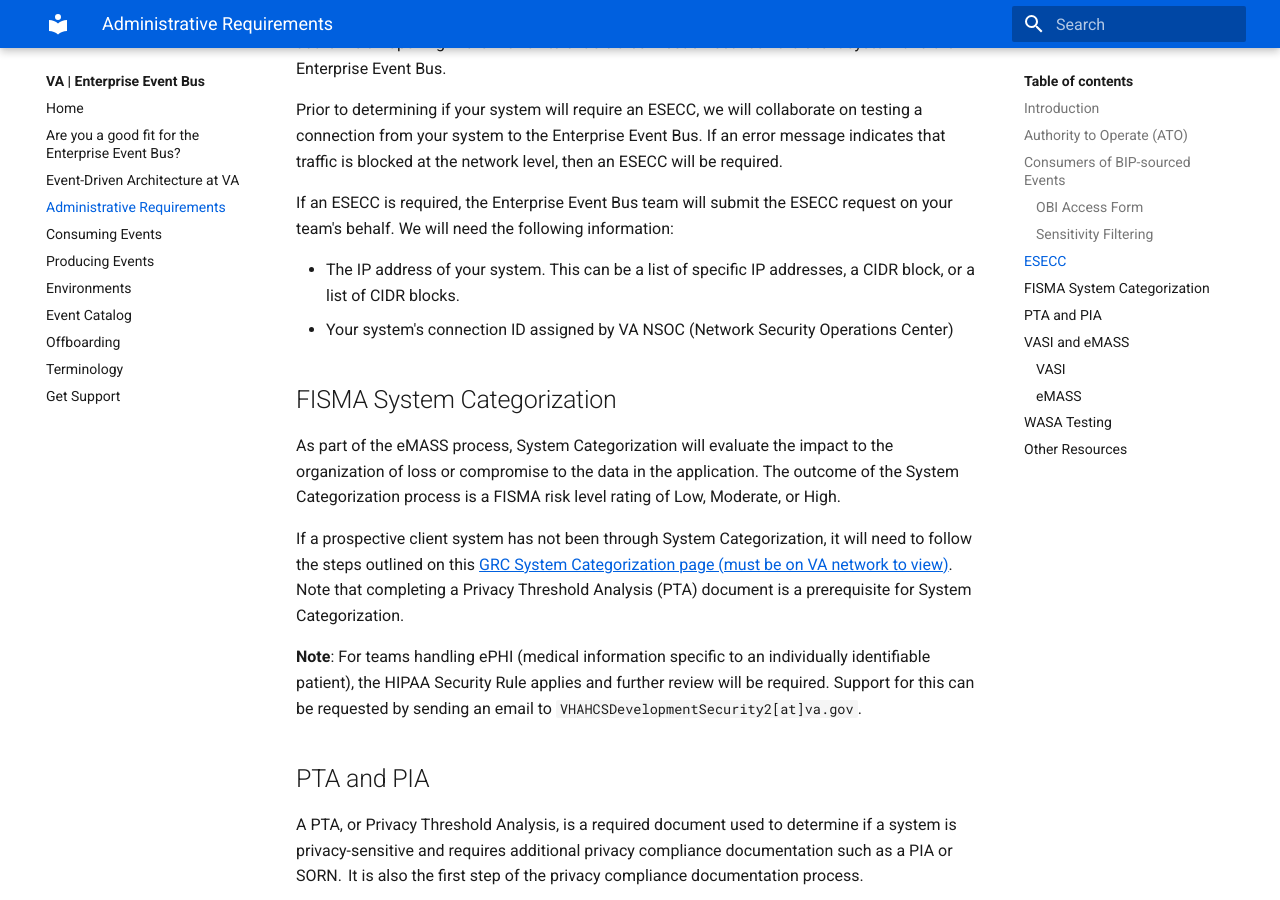
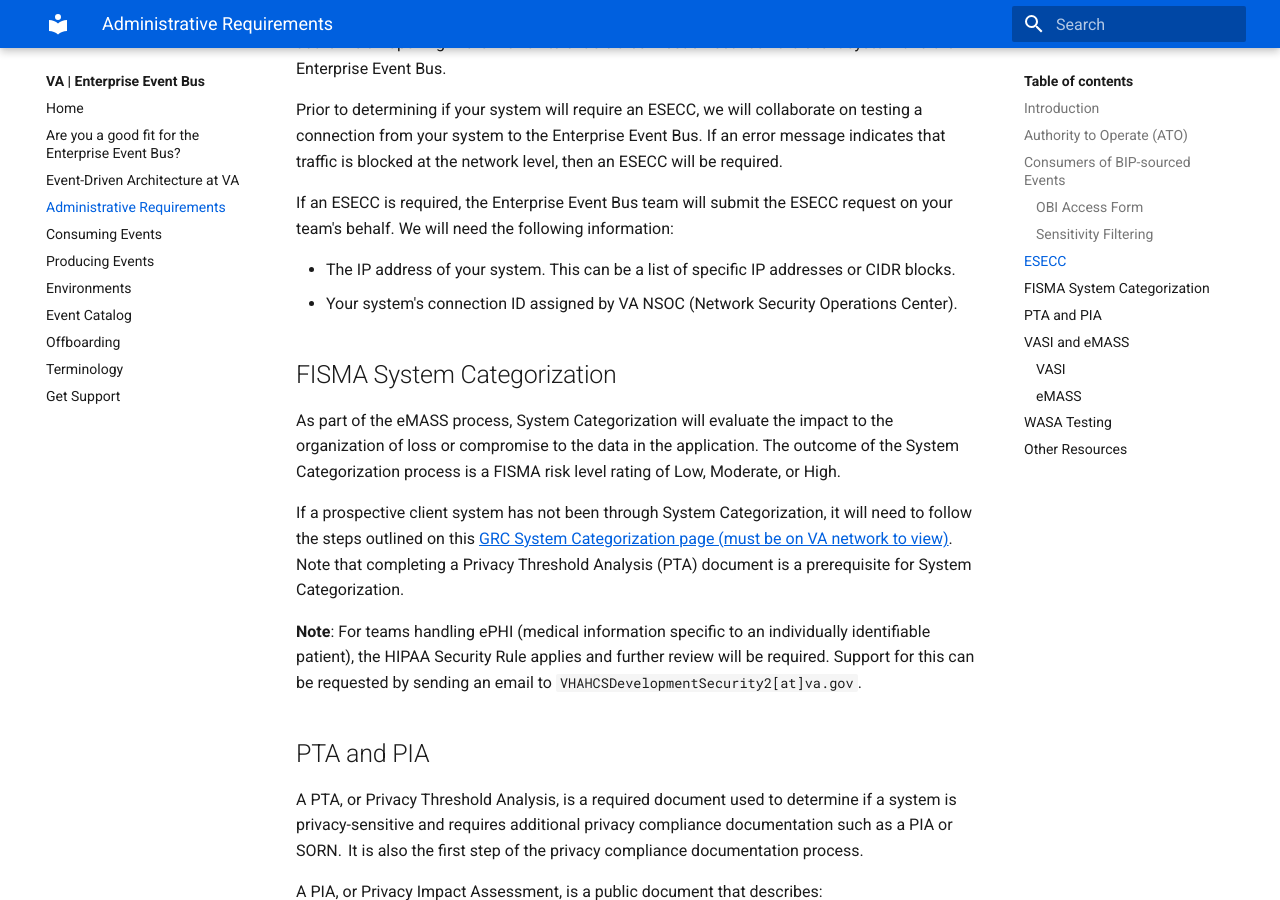
Before and after one commit to department-of-veterans-affairs/ves-event-bus-developer-portal, an MkDocs documentation site: the page built from docs/administrative-requirements.md, in a window 1280 px wide and 900 px high, scrolled down 2173 px. Built offline with MkDocs 1.6.1 and Material for MkDocs 9.7.7, drawn with Linux system fonts in a browser that asks for light colours.

Commit message:
3044 - update administrative requirements page

```diff
--- a/docs/administrative-requirements.md
+++ b/docs/administrative-requirements.md
@@ -67,8 +67,8 @@
 
 If an ESECC is required, the Enterprise Event Bus team will submit the ESECC request on your team's behalf. We will need the following information:
 
-* The IP address of your system. This can be a list of specific IP addresses, a CIDR block, or a list of CIDR blocks.
-* Your system's connection ID assigned by VA NSOC (Network Security Operations Center)
+* The IP address of your system. This can be a list of specific IP addresses or CIDR blocks.
+* Your system's connection ID assigned by VA NSOC (Network Security Operations Center).
 
 ## FISMA System Categorization
 
@@ -97,8 +97,8 @@
 Resources:
 
 * [Privacy Threshold Analysis (PTA) and Privacy Impact Assessment (PIA) Submittal Checklist and Process Overview (PDF file, must be on VA network to view)](https://dvagov.sharepoint.com/sites/OITPrivacyHub/PTA%20Training%20Resources/Forms/AllItems.aspx?id=%2Fsites%2FOITPrivacyHub%2FPTA%20Training%20Resources%2FPTA%20and%20PIA%20Submittal%20Checklist%20and%20Process%20Overview%2Epdf&parent=%2Fsites%2FOITPrivacyHub%2FPTA%20Training%20Resources&isSPOFile=1&OR=Teams%2DHL&CT=1709826099209&clickparams=eyJBcHBOYW1lIjoiVGVhbXMtRGVza3RvcCIsIkFwcFZlcnNpb24iOiIyNy8yNDAxMDQxNzUwNCIsIkhhc0ZlZGVyYXRlZFVzZXIiOmZhbHNlfQ%3D%3D)
-* [PTA Training Resources (VA SharePoint, must be on VA network to view)]([https://dvagov.sharepoint.com/sites/OITPrivacyHub/SitePages/Privacy-Threshold-Analysis.aspx?csf=1&web=1&e=MY0flg](https://dvagov.sharepoint.com/sites/OITPrivacyHub/SitePages/PTA-Training-Resources.aspx))
-* [PIA Training Resources (VA SharePoint, must be on VA network to view)]([https://dvagov.sharepoint.com/sites/OITPrivacyHub/SitePages/Privacy-Impact-Assessment.aspx?csf=1&web=1&e=u8YJ0w](https://dvagov.sharepoint.com/sites/OITPrivacyHub/SitePages/PIA-Training-Resources.aspx))
+* [PTA Training Resources (VA SharePoint, must be on VA network to view)](https://dvagov.sharepoint.com/sites/OITPrivacyHub/SitePages/PTA-Training-Resources.aspx)
+* [PIA Training Resources (VA SharePoint, must be on VA network to view)](https://dvagov.sharepoint.com/sites/OITPrivacyHub/SitePages/PIA-Training-Resources.aspx)
 
 ## VASI and eMASS
 
```
